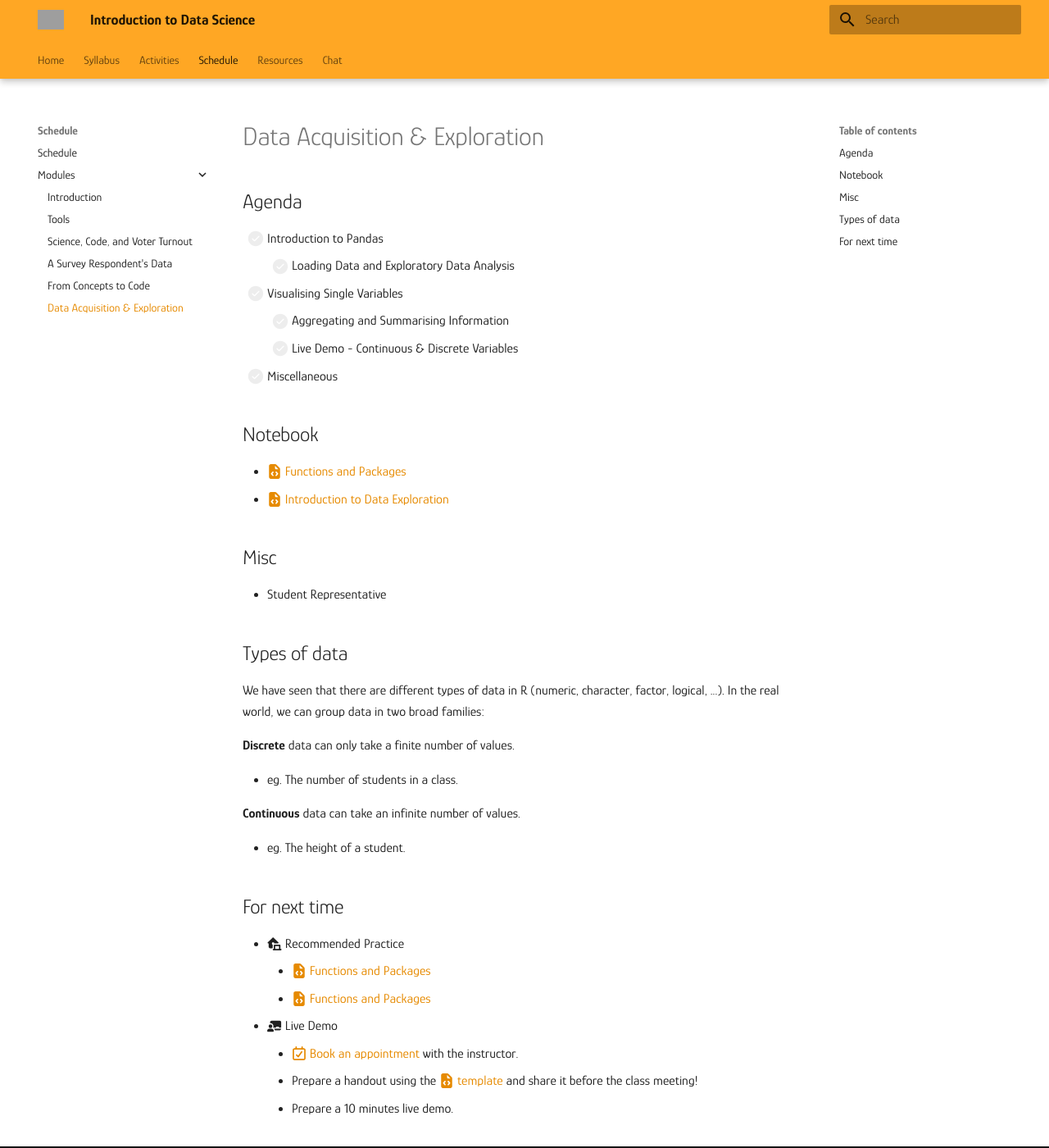
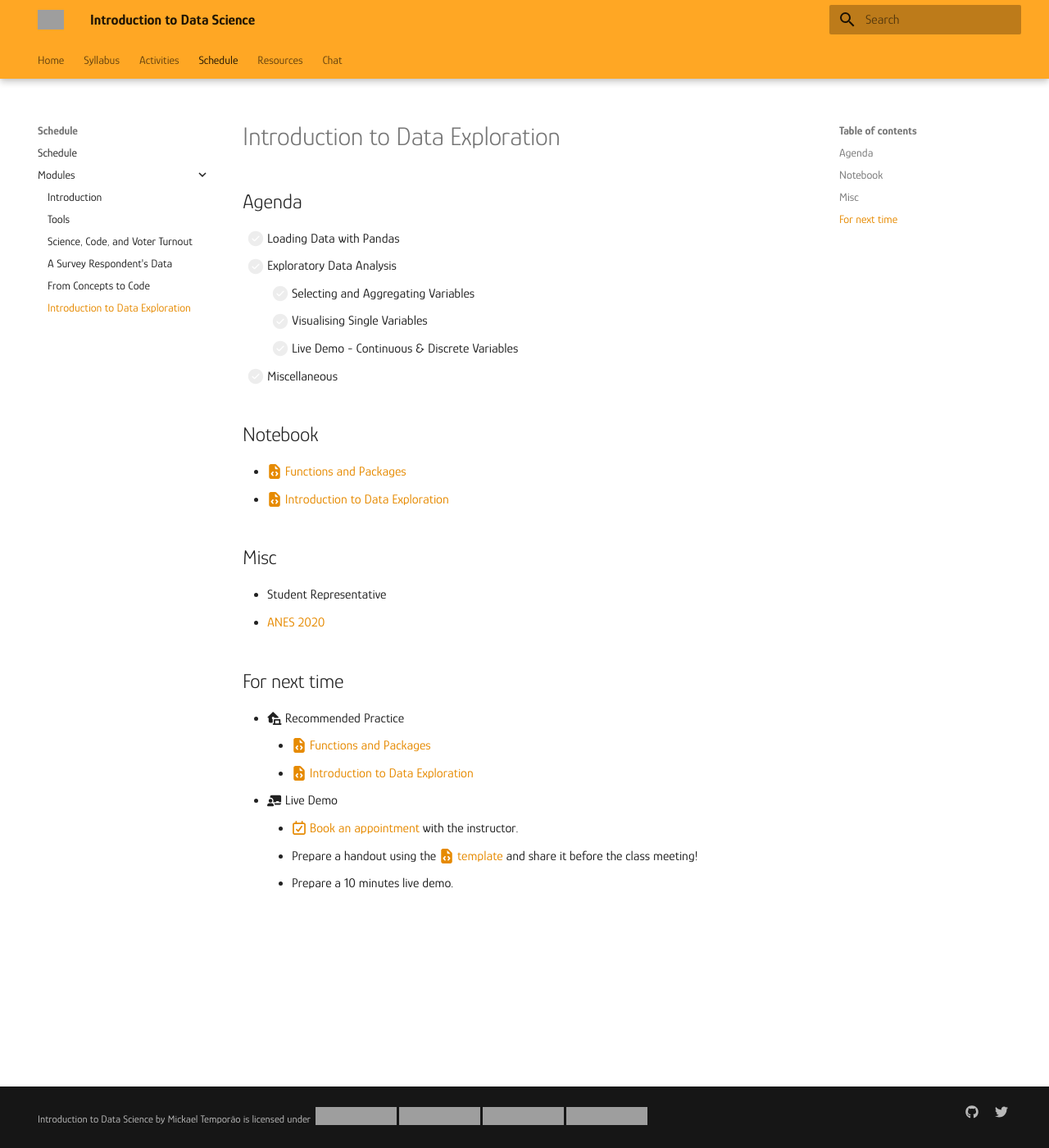
Before and after one commit to mickaeltemporao/itds, an MkDocs documentation site: the page built from docs/modules/exploration-1.md, in a window 1280 px wide and 1400 px high. Shown: the whole window at 82% size. Built offline with MkDocs 1.6.1 and Material for MkDocs 9.7.7, drawn with Linux system fonts in a browser that asks for light colours; grey boxes are pictures that could not be loaded.

Commit message:
update schedule

```diff
--- a/docs/modules/exploration-1.md
+++ b/docs/modules/exploration-1.md
@@ -1,38 +1,26 @@
-# Data Acquisition & Exploration
+# Introduction to Data Exploration
 
 ## Agenda
-- [ ] Introduction to Pandas
-    - [ ] Loading Data and Exploratory Data Analysis
-- [ ] Visualising Single Variables
-    - [ ] Aggregating and Summarising Information
+- [ ] Loading Data with Pandas
+- [ ] Exploratory Data Analysis
+    - [ ] Selecting and Aggregating Variables
+    - [ ] Visualising Single Variables
     - [ ] Live Demo - Continuous & Discrete Variables
 - [ ] Miscellaneous
 
 
 ## Notebook
 - [:fontawesome-solid-file-code: Functions and Packages](https://colab.research.google.com/github/mickaeltemporao/itds/blob/main/materials/03-functions-and-packages.ipynb)
-- [:fontawesome-solid-file-code: Introduction to Data Exploration](https://colab.research.google.com/github/mickaeltemporao/itds/blob/main/materials/04-functions-and-packages.ipynb)
+- [:fontawesome-solid-file-code: Introduction to Data Exploration](https://colab.research.google.com/github/mickaeltemporao/itds/blob/main/materials/04-exploration-columns.ipynb)
 
 ## Misc
 - Student Representative
-
-## Types of data
-
-We have seen that there are different types of data in R (numeric, character, factor, logical, ...). In the real world, we can group data in two broad families:
-
-**Discrete** data can only take a finite number of values.
-
-- eg. The number of students in a class.
-
-**Continuous** data can take an infinite number of values.
-
-- eg. The height of a student.
-
+- [ANES 2020](https://sda.berkeley.edu/sdaweb/docs/nes2020full/DOC/hcbk.htm)
 
 ## For next time
 - :fontawesome-solid-laptop-house: Recommended Practice
     - [:fontawesome-solid-file-code: Functions and Packages](https://colab.research.google.com/github/mickaeltemporao/itds/blob/main/materials/03-functions-and-packages.ipynb)
-    - [:fontawesome-solid-file-code: Functions and Packages](https://colab.research.google.com/github/mickaeltemporao/itds/blob/main/materials/04-single-variable-.ipynb)
+    - [:fontawesome-solid-file-code: Introduction to Data Exploration](https://colab.research.google.com/github/mickaeltemporao/itds/blob/main/materials/04-exploration-columns.ipynb)
 - :fontawesome-solid-chalkboard-teacher: Live Demo
     - [:fontawesome-regular-calendar-check: Book an appointment](https://calendly.com/mickaeltemporao/one-on-one) with the instructor.
     - Prepare a handout using the [:fontawesome-solid-file-code: template](https://colab.research.google.com/github/mickaeltemporao/ids-materials/blob/main/handout-template.ipynb) and share it before the class meeting!
```
Also changed, not shown: docs/images/pipeline.jpg.
